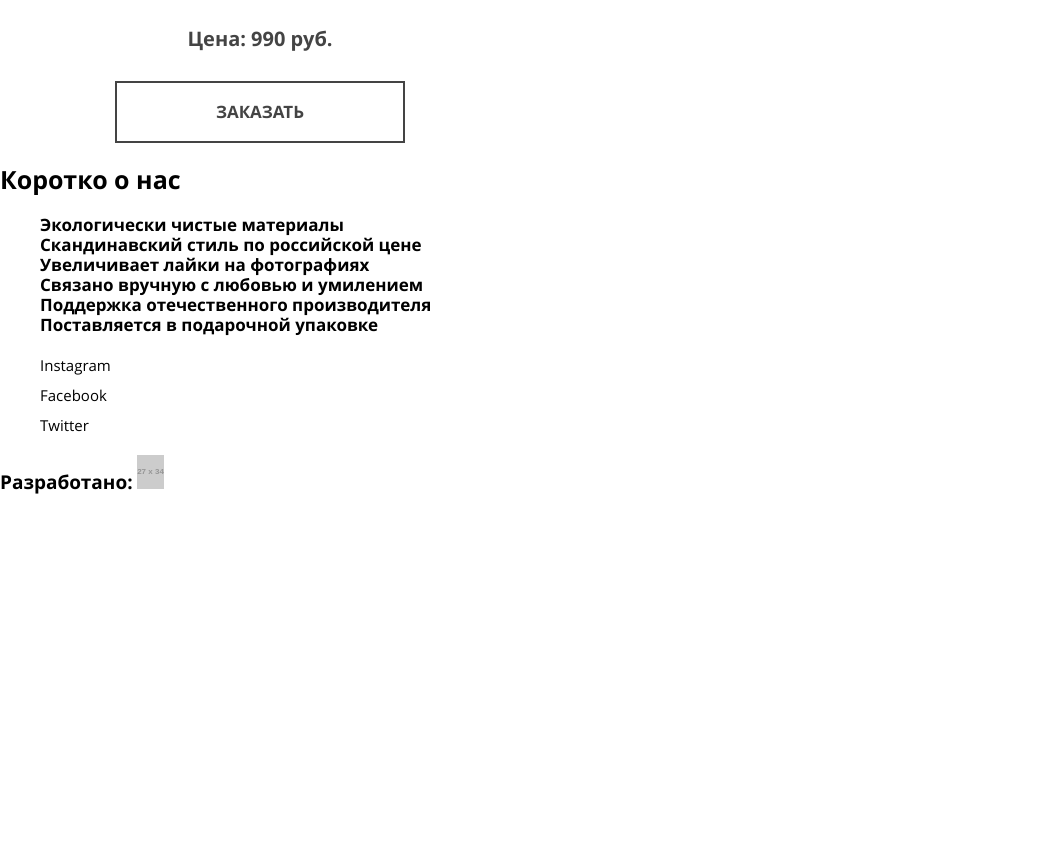
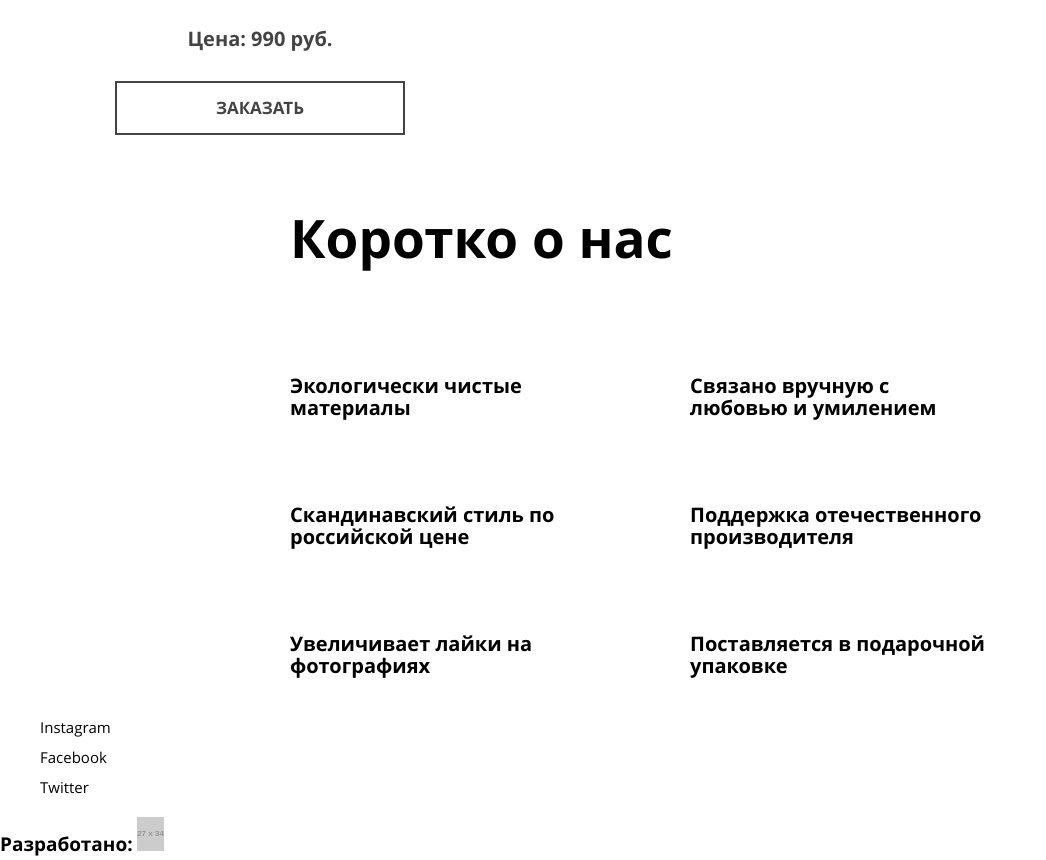
Before and after one commit to Jackree/1030339-mishka-17, a plain HTML site: page source/index.html in a window 1280 px wide. Shown: the part 1536-2396 px from the top of the page, without its empty margins (0-1046 px from the left). Before the commit the page ends 2034 px from the top, so only its background shows below. Drawn offline with nearby package versions, Linux system fonts and the light colour scheme; files that its build step writes are made by us from their sources; placeholder pictures from the web are drawn by us.

Commit message:
Начало раскладки блока 'О нас'

```diff
--- a/source/index.html
+++ b/source/index.html
@@ -86,6 +86,7 @@
       </div>
     </section>
     <section class="about-us">
+      <div class="about-us__wrapper">
         <h2 class="about-us__title">Коротко о нас</h2>
         <ul class="about-us__list">
           <li class="about-us__item about-us__item--flower">Экологически чистые материалы</li>
@@ -95,6 +96,7 @@
           <li class="about-us__item about-us__item--rocket">Поддержка отечественного производителя</li>
           <li class="about-us__item about-us__item--gift">Поставляется в подарочной упаковке</li>
         </ul>
+      </div>
     </section>
   </main>
   <footer class="page-footer">
--- a/source/sass/blocks/about-us.scss
+++ b/source/sass/blocks/about-us.scss
@@ -1,13 +1,83 @@
+.about-us__wrapper {
+  width: 260px;
+  margin: 0 auto;
+}
+
 .about-us__title {
   @include block-title;
 }
 
 .about-us__list {
+  margin: 0;
+  padding: 0;
+
   list-style: none;
+  display: flex;
+  flex-direction: column;
 }
 
 .about-us__item {
   font-weight: bold;
   font-size: 17px;
   line-height: 20px;
+  padding-top: 65px;
+  margin-bottom: 20px;
 }
+
+@media (min-width: $tablet-width) {
+  .about-us__wrapper {
+    width: 670px;
+  }
+
+  .about-us__title {
+    font-size: 43px;
+    line-height: 50px;
+  }
+
+  .about-us__list {
+    flex-direction: row;
+    flex-wrap: wrap;
+    justify-content: space-between;
+  }
+
+  .about-us__item {
+    width: 300px;
+    font-size: 20px;
+    line-height: 22px;
+
+    &--flower {
+      order: 1;
+    }
+
+    &--money {
+      order: 3;
+    }
+
+    &--heart {
+      order: 5;
+    }
+
+    &--clew {
+      order: 2;
+    }
+
+    &--rocket {
+      order: 4;
+    }
+
+    &--gift {
+      order: 6;
+    }
+  }
+}
+
+@media (min-width: $desktop-width) {
+  .about-us__wrapper {
+    width: 700px;
+  }
+
+  .about-us__title {
+    font-size: 53px;
+    line-height: 57px;
+  }
+}
--- a/source/sass/blocks/best-product.scss
+++ b/source/sass/blocks/best-product.scss
@@ -1,3 +1,7 @@
+.best-product {
+  padding-bottom: 30px;
+  margin-bottom: 30px;
+}
 .best-product__item {
   width: 260px;
   margin: 0 auto;
--- a/source/sass/blocks/button.scss
+++ b/source/sass/blocks/button.scss
@@ -1,6 +1,6 @@
 .button {
-  padding-top: 19px;
-  padding-bottom: 19px;
+  padding-top: 15px;
+  padding-bottom: 15px;
 
   font-weight: bold;
   font-size: 17px;
```
Lines whose indentation alone changed are shown as unchanged.
